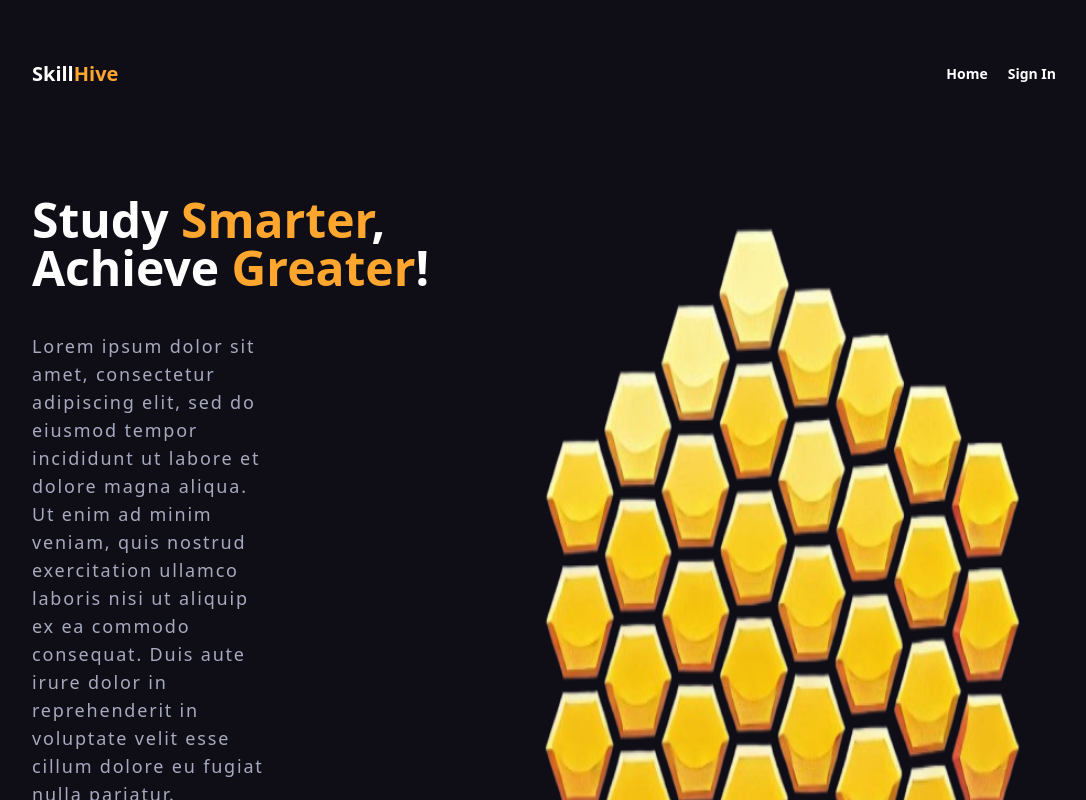
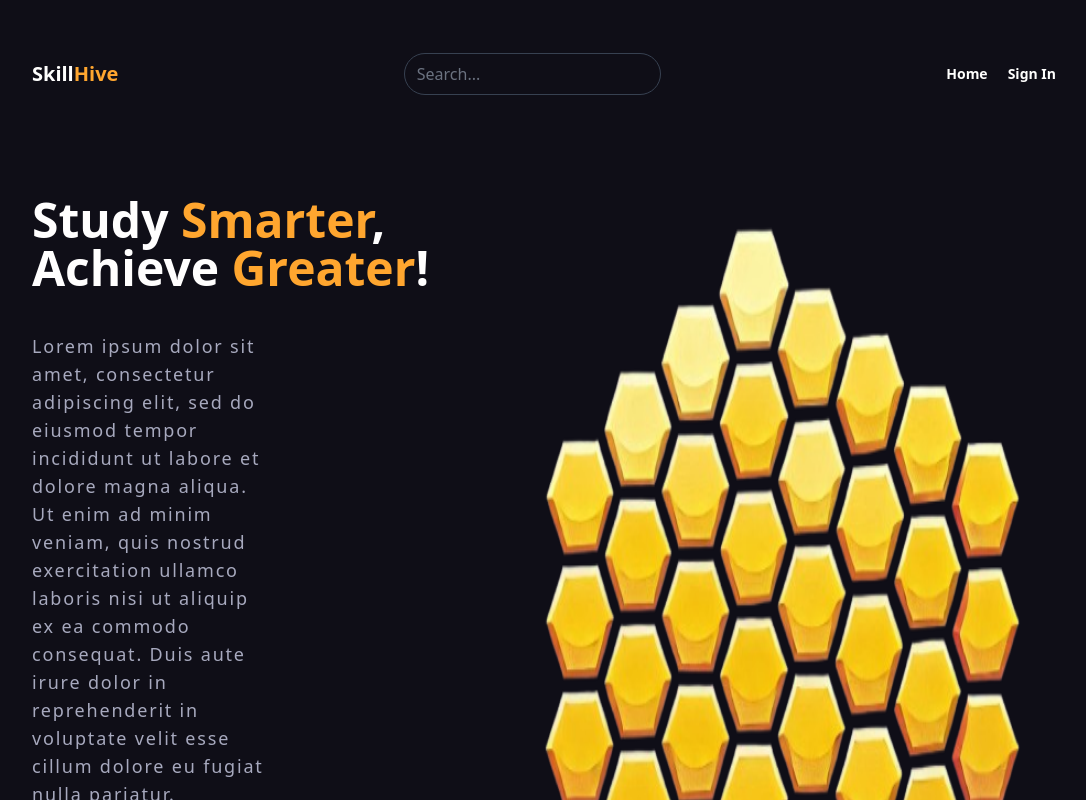
Before and after one commit to lamaqdahodwala/skillhive, a SvelteKit app: page / in a window 1280 px wide. Shown: the top 800 px of the page, without its empty margins (96-1182 px from the left). Built offline with nearby package versions, Linux system fonts and the light colour scheme.

Commit message:
basic searchbar

```diff
--- a/src/routes/+layout.svelte
+++ b/src/routes/+layout.svelte
@@ -11,14 +11,24 @@
 			<span class="text-[#fffffe]">Skill</span><span class="text-[#FFA62F]">Hive</span>
 		</p>
 	</div>
+	<div>
+		<form action="/search" method="get">
+			<input
+				type="text"
+				class="rounded-full border-gray-700 bg-transparent outline-none"
+				placeholder="Search..."
+			/>
+		</form>
+	</div>
 	<div class="flex justify-evenly space-x-5 justify-self-end px-32">
 		<!-- svelte-ignore a11y_missing_attribute -->
 		<a class="text-sm font-bold text-[#fffffe] hover:cursor-pointer hover:text-[#FFA62F]">Home</a>
 		<!-- svelte-ignore a11y_missing_attribute -->
 		<button
-      onclick={() => signIn("google")}
+			onclick={() => signIn('google')}
 			class="text-sm font-bold text-[#fffffe] hover:cursor-pointer hover:text-[#FFA62F]"
-			>Sign In</button>
+			>Sign In</button
+		>
 	</div>
 </nav>
 
```
